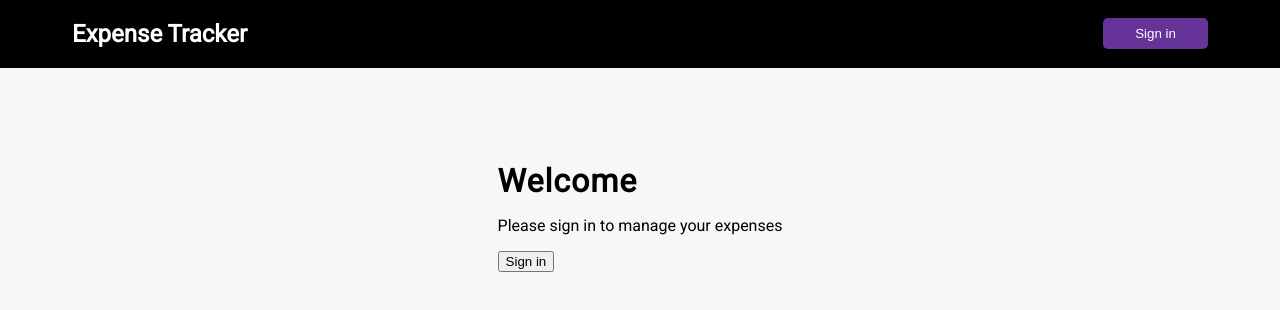
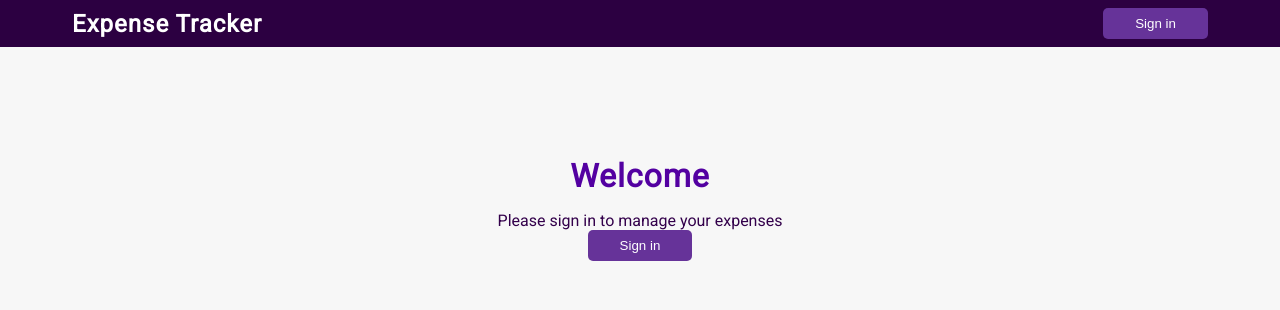
Before and after one commit to KramYengir/expense-tracker, a Next.js app: page / in a window 1280 px wide. Shown: the top 310 px of the page. Built offline with nearby package versions, Linux system fonts and the light colour scheme; no server answers.

Commit message:
change h tags & style tweaks

```diff
--- a/app/globals.css
+++ b/app/globals.css
@@ -4,6 +4,7 @@
 
 * {
   box-sizing: border-box;
+  margin: 0;
 }
 
 body {
@@ -11,6 +12,7 @@ body {
   min-height: 100vh;
   margin: 0;
   font-family: "Lato", sans-serif;
+  color: #33004b;
 }
 
 .container {
@@ -23,8 +25,9 @@ body {
 }
 
 .navbar {
-  background: #000;
+  background: #2c0041;
   color: #fff;
+  padding-block: 0.5rem;
 }
 
 .navbar a {
@@ -62,17 +65,31 @@ body {
 h1 {
   letter-spacing: 1px;
   margin: 0;
+  color: rgb(255, 255, 255);
 }
 
-/* h3 {
-  border-bottom: 1px solid #bbb;
-  padding-bottom: 10px;
-  margin: 40px 0 10px;
-} */
+h2 {
+  letter-spacing: 1px;
+  margin-block: 1rem;
+  color: rgb(83, 0, 161);
+  font-size: 2rem;
+}
+
+h3 {
+  letter-spacing: 1px;
+  color: #49006b;
+  margin-top: 1rem;
+}
 
 h4 {
   margin: 0;
   text-transform: uppercase;
+  color: #40005e;
+}
+
+.balance {
+  font-size: 2rem;
+  color: #49006b;
 }
 
 .center {
@@ -123,6 +140,10 @@ label {
   margin: 10px 0;
 }
 
+.add-transaction {
+  margin-top: 4rem;
+}
+
 input[type="text"],
 input[type="number"] {
   border: 1px solid #dedede;
@@ -159,7 +180,14 @@ input[type="number"] {
   display: flex;
   justify-content: space-between;
   align-items: center;
+  padding-bottom: 1rem;
   border-bottom: 1px solid #ccc;
+
+  margin-top: 4rem;
+}
+
+.transaction-list-header h3 {
+  margin-top: 0;
 }
 
 .transaction-list-header button {
@@ -246,6 +274,10 @@ li > :not(:first-child) {
     max-height: calc(80vh);
   }
 
+  .transaction-list-header {
+    margin-top: 1.5rem;
+  }
+
   .transaction-list-header button {
     display: block;
   }
--- a/app/page.tsx
+++ b/app/page.tsx
@@ -24,7 +24,7 @@ const HomePage = async () => {
       {/* if user is signed in, show the signed in page */}
       <SignedIn>
         <div>
-          <h1 className="center">Expense Tracker</h1>
+          <h2 className="center">Expense Tracker</h2>
           <p className="center">
             Welcome{user?.firstName ? ", " + user?.firstName + "!" : "!"}
           </p>
--- a/components/AddTransaction.tsx
+++ b/components/AddTransaction.tsx
@@ -21,7 +21,7 @@ const AddTransaction = () => {
   };
 
   return (
-    <>
+    <div className="add-transaction">
       <h3>Add Transaction</h3>
       <form action={clientAction} ref={formRef}>
         <div className="form-control">
@@ -49,7 +49,7 @@ const AddTransaction = () => {
           Add Transaction
         </button>
       </form>
-    </>
+    </div>
   );
 };
 
--- a/components/Balance.tsx
+++ b/components/Balance.tsx
@@ -6,10 +6,10 @@ const Balance = async () => {
   const { balance } = await getBalance();
   return (
     <>
-      <h4 className="center">Your Balance</h4>
-      <h1 className="center">
+      <h3 className="center">Your Balance</h3>
+      <p className="center balance">
         £{addCommas(balance?.toFixed(2) ?? "0") || "0"}
-      </h1>
+      </p>
     </>
   );
 };
--- a/components/Geust.tsx
+++ b/components/Geust.tsx
@@ -3,8 +3,8 @@ import React from "react";
 
 const Geust = () => {
   return (
-    <div className="geust">
-      <h1>Welcome</h1>
+    <div className="guest">
+      <h2>Welcome</h2>
       <p>Please sign in to manage your expenses</p>
       <SignInButton />
     </div>
--- a/components/Header.tsx
+++ b/components/Header.tsx
@@ -8,7 +8,7 @@ const Header = async () => {
   return (
     <nav className="navbar">
       <div className="navbar-container">
-        <h2>Expense Tracker</h2>
+        <h1>Expense Tracker</h1>
         <div>
           {/* if signed out, show sign in button */}
           <SignedOut>
```
